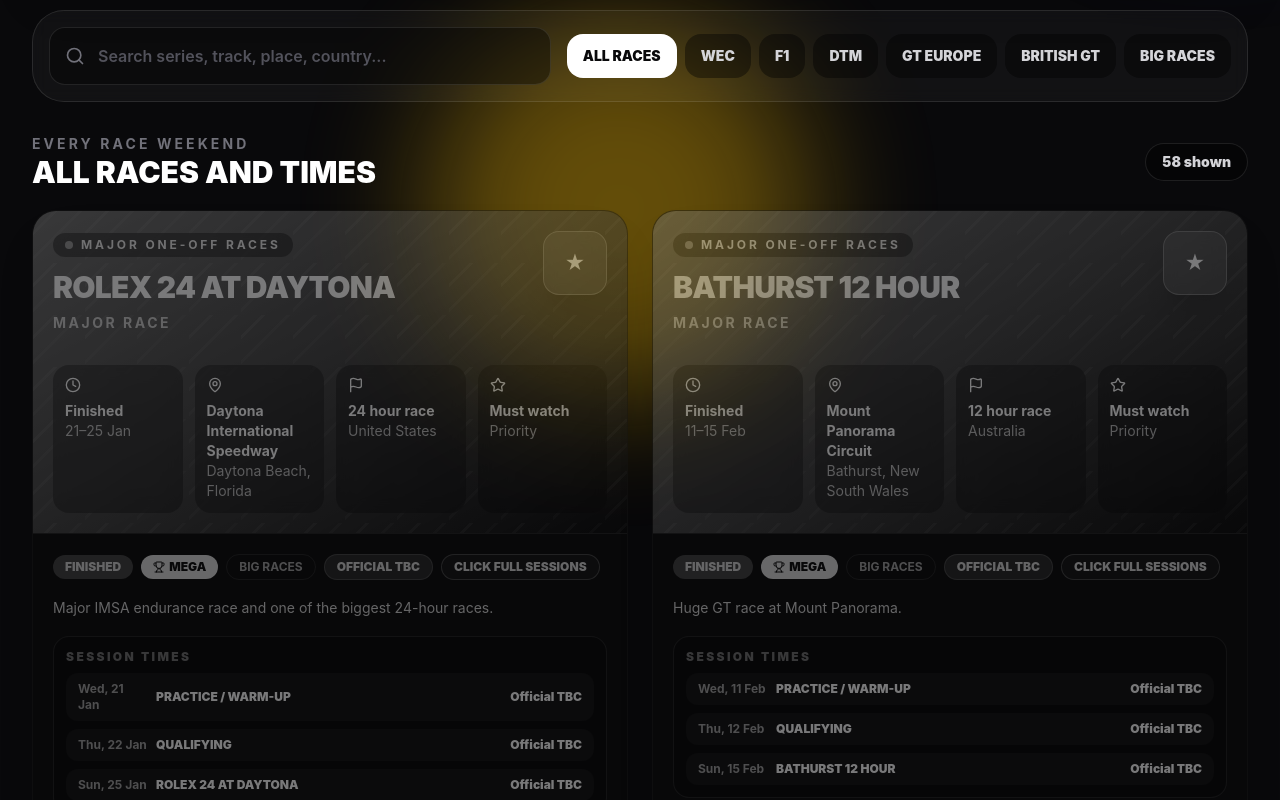
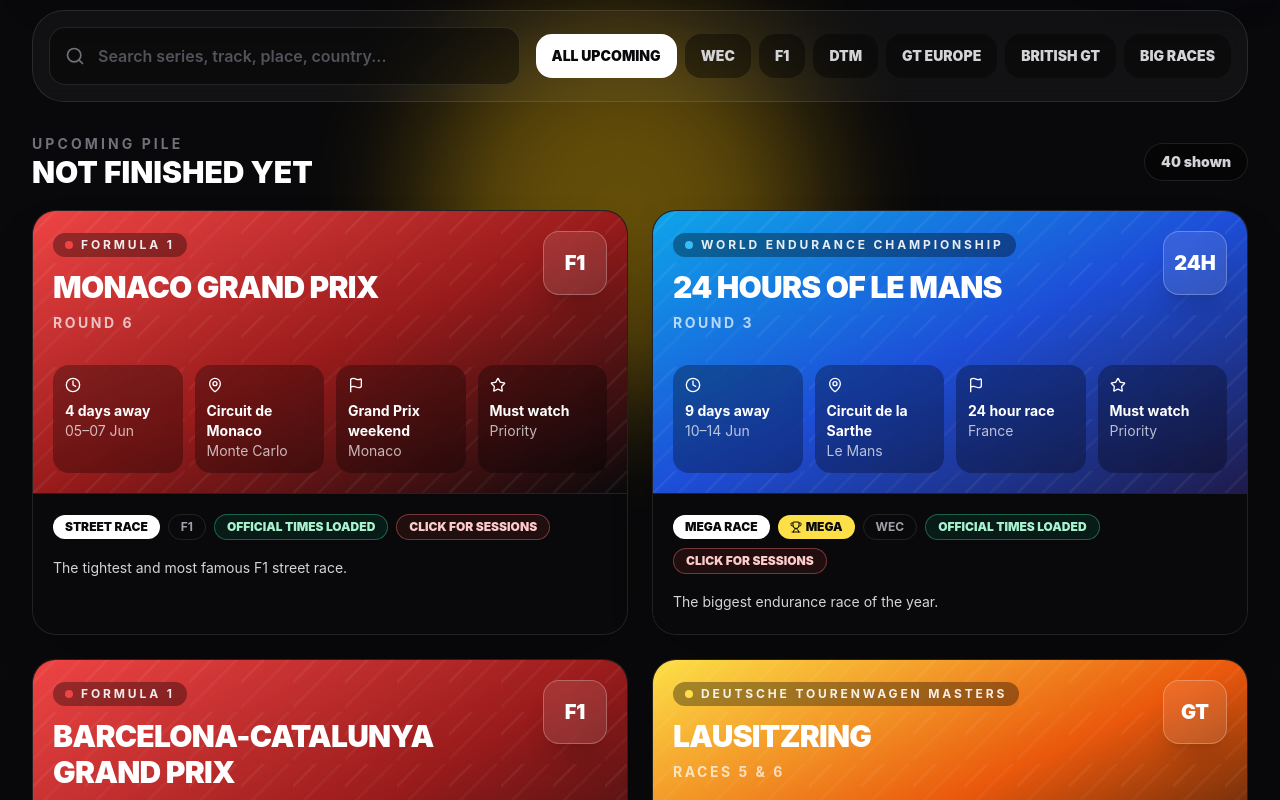
Before and after one commit to banbooz/Racing-tracker, a React (Vite) app: page / in a window 1280 px wide. Shown: the part 560-1360 px from the top of the page. Built offline with nearby package versions, Linux system fonts and the light colour scheme.

Commit message:
Revert layout while keeping session timing data

```diff
--- a/src/App.jsx
+++ b/src/App.jsx
@@ -197,17 +197,10 @@
           <div className="relative flex items-start justify-between gap-4"><div><div className="mb-3 inline-flex items-center gap-2 rounded-full bg-black/35 px-3 py-1 text-xs font-bold uppercase tracking-[0.24em] text-white/90 backdrop-blur"><span className={`h-2 w-2 rounded-full ${series.accent}`} />{series.full}</div><h2 className="max-w-md text-2xl font-black uppercase leading-none tracking-tight text-white md:text-3xl">{race.title}</h2><p className="mt-2 text-sm font-bold uppercase tracking-[0.18em] text-white/70">{race.round}</p></div><div className="flex h-16 w-16 shrink-0 items-center justify-center rounded-2xl border border-white/25 bg-white/10 text-xl font-black text-white shadow-xl backdrop-blur">{series.icon}</div></div>
           <div className="relative mt-8 grid grid-cols-2 gap-3 text-sm text-white md:grid-cols-4"><Info icon={<Clock />} main={getDaysAway(race)} sub={formatDateRange(race.startDate, race.endDate)} /><Info icon={<MapPin />} main={race.track} sub={race.location} /><Info icon={<Flag />} main={race.time} sub={race.country} /><Info icon={<Star />} main={race.priority} sub="Priority" /></div>
         </div>
-        <div className="border-t border-white/10 bg-zinc-950 p-5"><div className="mb-4 flex flex-wrap items-center gap-2"><span className={`rounded-full px-3 py-1 text-xs font-black uppercase ${past ? "bg-zinc-700 text-zinc-300" : "bg-white text-zinc-950"}`}>{past ? "Finished" : live ? "On now" : race.status}</span>{race.major && <span className="inline-flex items-center gap-1 rounded-full bg-yellow-300 px-3 py-1 text-xs font-black uppercase text-zinc-950"><Trophy className="h-3 w-3" /> Mega</span>}<span className="rounded-full border border-white/10 px-3 py-1 text-xs font-bold uppercase text-zinc-400">{series.name}</span><span className={`rounded-full border px-3 py-1 text-xs font-black uppercase ${official ? "border-emerald-400/40 bg-emerald-500/10 text-emerald-200" : "border-zinc-500/40 bg-zinc-800 text-zinc-300"}`}>{official ? "Official times visible" : "Official TBC"}</span><span className="rounded-full border border-red-400/40 bg-red-500/10 px-3 py-1 text-xs font-black uppercase text-red-200">Click full sessions</span></div><p className="text-sm leading-6 text-zinc-300">{race.notes}</p><SessionPreview race={race} /></div>
+        <div className="border-t border-white/10 bg-zinc-950 p-5"><div className="mb-4 flex flex-wrap items-center gap-2"><span className={`rounded-full px-3 py-1 text-xs font-black uppercase ${past ? "bg-zinc-700 text-zinc-300" : "bg-white text-zinc-950"}`}>{past ? "Finished" : live ? "On now" : race.status}</span>{race.major && <span className="inline-flex items-center gap-1 rounded-full bg-yellow-300 px-3 py-1 text-xs font-black uppercase text-zinc-950"><Trophy className="h-3 w-3" /> Mega</span>}<span className="rounded-full border border-white/10 px-3 py-1 text-xs font-bold uppercase text-zinc-400">{series.name}</span><span className={`rounded-full border px-3 py-1 text-xs font-black uppercase ${official ? "border-emerald-400/40 bg-emerald-500/10 text-emerald-200" : "border-zinc-500/40 bg-zinc-800 text-zinc-300"}`}>{official ? "Official times loaded" : "Official TBC"}</span><span className="rounded-full border border-red-400/40 bg-red-500/10 px-3 py-1 text-xs font-black uppercase text-red-200">Click for sessions</span></div><p className="text-sm leading-6 text-zinc-300">{race.notes}</p></div>
       </button>
     </motion.article>
   );
-}
-
-function SessionPreview({ race }) {
-  const sessions = getWeekendSessions(race);
-  const mainRace = [...sessions].reverse().find((session) => session.type === "Race") || sessions[sessions.length - 1];
-  const preview = [sessions[0], sessions.find((session) => session.type === "Qualifying") || sessions[1], mainRace].filter(Boolean);
-  return <div className="mt-4 rounded-2xl border border-white/10 bg-black/30 p-3"><p className="mb-2 text-xs font-black uppercase tracking-[0.2em] text-zinc-500">Session times</p><div className="grid gap-2">{preview.map((session, index) => <div key={`${race.id}-preview-${index}`} className="grid grid-cols-[70px_1fr_95px] items-center gap-2 rounded-xl bg-white/[0.04] px-3 py-2 text-xs"><p className="font-bold text-zinc-400">{session.day}</p><p className="truncate font-black uppercase text-white">{session.name}</p><p className="text-right font-black text-white">{session.time}</p></div>)}</div></div>;
 }
 
 function RaceModal({ race, onClose }) {
@@ -219,7 +212,7 @@
     <div className="fixed inset-0 z-50 flex items-center justify-center bg-black/75 p-4 backdrop-blur-sm" onClick={onClose}>
       <motion.div initial={{ opacity: 0, scale: 0.96, y: 18 }} animate={{ opacity: 1, scale: 1, y: 0 }} className="max-h-[90vh] w-full max-w-4xl overflow-y-auto rounded-[2rem] border border-white/10 bg-zinc-950 shadow-2xl" onClick={(e) => e.stopPropagation()}>
         <div className={`relative bg-gradient-to-br ${series.gradient} p-6 md:p-8`}><button onClick={onClose} className="absolute right-4 top-4 rounded-2xl bg-black/35 p-3 text-white backdrop-blur hover:bg-black/55"><X className="h-5 w-5" /></button><div className="mb-4 inline-flex items-center gap-2 rounded-full bg-black/35 px-3 py-1 text-xs font-bold uppercase tracking-[0.24em] text-white/90 backdrop-blur"><span className={`h-2 w-2 rounded-full ${series.accent}`} />{series.full}</div><h2 className="max-w-3xl text-4xl font-black uppercase leading-none tracking-tight text-white md:text-6xl">{race.title}</h2><p className="mt-3 text-sm font-bold uppercase tracking-[0.18em] text-white/75">{race.round} • {formatDateRange(race.startDate, race.endDate)}</p><div className="mt-6 grid gap-3 text-sm text-white md:grid-cols-3"><Info icon={<MapPin />} main={race.track} sub={`${race.location}, ${race.country}`} /><Info icon={<Flag />} main={race.time} sub={race.status} /><Info icon={<Timer />} main={getDaysAway(race)} sub="Weekend status" /></div></div>
-        <div className="p-5 md:p-8"><div className="mb-5 flex items-center gap-3"><div className="flex h-12 w-12 items-center justify-center rounded-2xl bg-red-600"><ListChecks className="h-6 w-6" /></div><div><p className="text-xs font-bold uppercase tracking-[0.24em] text-zinc-500">Weekend breakdown</p><h3 className="text-2xl font-black uppercase">Practice, qualifying and races</h3></div></div><div className="grid gap-3">{sessions.map((session, index) => <SessionRow key={`${session.name}-${index}`} session={session} index={index} />)}</div><p className="mt-6 rounded-2xl border border-white/10 bg-white/[0.04] p-4 text-sm leading-6 text-zinc-400">{official ? "These session times are entered from official race schedule pages and are visible on the card and here." : "This event needs an official timetable source before exact times are added. No fake times are used."}</p></div>
+        <div className="p-5 md:p-8"><div className="mb-5 flex items-center gap-3"><div className="flex h-12 w-12 items-center justify-center rounded-2xl bg-red-600"><ListChecks className="h-6 w-6" /></div><div><p className="text-xs font-bold uppercase tracking-[0.24em] text-zinc-500">Weekend breakdown</p><h3 className="text-2xl font-black uppercase">Practice, qualifying and races</h3></div></div><div className="grid gap-3">{sessions.map((session, index) => <SessionRow key={`${session.name}-${index}`} session={session} index={index} />)}</div><p className="mt-6 rounded-2xl border border-white/10 bg-white/[0.04] p-4 text-sm leading-6 text-zinc-400">{official ? "These session times are entered from official race schedule pages." : "This event needs an official timetable source before exact times are added. No fake times are used."}</p></div>
       </motion.div>
     </div>
   );
@@ -236,21 +229,24 @@
   const [activeSeries, setActiveSeries] = useState("ALL");
   const [query, setQuery] = useState("");
   const [selectedRace, setSelectedRace] = useState(null);
-  const upcoming = RACES.filter((race) => !isPast(race)).sort((a, b) => parseDate(a.startDate) - parseDate(b.startDate));
-  const nextRace = upcoming[0];
-  const filteredRaces = useMemo(() => { const base = activeSeries === "ALL" ? RACES : RACES.filter((race) => race.series === activeSeries); return base.filter((race) => `${race.title} ${race.round} ${race.track} ${race.location} ${race.country} ${SERIES[race.series].full}`.toLowerCase().includes(query.toLowerCase())).sort((a, b) => parseDate(a.startDate) - parseDate(b.startDate)); }, [activeSeries, query]);
+  const allUpcoming = RACES.filter((race) => !isPast(race)).sort((a, b) => parseDate(a.startDate) - parseDate(b.startDate));
+  const nextRace = allUpcoming[0];
+  const filteredRaces = useMemo(() => {
+    const base = activeSeries === "ALL" ? RACES.filter((race) => !isPast(race)) : RACES.filter((race) => race.series === activeSeries);
+    return base.filter((race) => `${race.title} ${race.round} ${race.track} ${race.location} ${race.country} ${SERIES[race.series].full}`.toLowerCase().includes(query.toLowerCase())).sort((a, b) => parseDate(a.startDate) - parseDate(b.startDate));
+  }, [activeSeries, query]);
 
   return (
     <main className="min-h-screen overflow-hidden bg-zinc-950 text-white">
       <div className="pointer-events-none fixed inset-0 opacity-40"><div className="absolute left-[-10%] top-[-20%] h-96 w-96 rounded-full bg-red-600 blur-3xl" /><div className="absolute right-[-10%] top-20 h-96 w-96 rounded-full bg-blue-700 blur-3xl" /><div className="absolute bottom-[-20%] left-1/3 h-96 w-96 rounded-full bg-yellow-500 blur-3xl" /></div>
       <section className="relative mx-auto max-w-7xl px-4 py-8 md:px-8 md:py-12">
-        <header className="mb-8 overflow-hidden rounded-[2rem] border border-white/10 bg-white/[0.04] p-6 shadow-2xl backdrop-blur md:p-8"><div className="flex flex-col gap-6 lg:flex-row lg:items-end lg:justify-between"><div><div className="mb-4 inline-flex items-center gap-2 rounded-full border border-white/10 bg-black/40 px-4 py-2 text-sm font-bold uppercase tracking-[0.24em] text-zinc-300"><Gauge className="h-4 w-4 text-red-400" />Race Hub 2026</div><h1 className="max-w-4xl text-5xl font-black uppercase leading-[0.9] tracking-tighter md:text-7xl">All your racing in one pile</h1><p className="mt-4 max-w-2xl text-base leading-7 text-zinc-300 md:text-lg">All race weekends are visible on the site now. Session times show directly on each card. Click a card for the full session list.</p></div><div className="grid gap-3 sm:grid-cols-3 lg:w-[460px]"><Stat value={upcoming.length} label="Still upcoming" /><Stat value={Object.keys(SERIES).length} label="Series tabs" /><Stat value={RACES.filter(hasOfficialTimes).length} label="Official times" /></div></div></header>
+        <header className="mb-8 overflow-hidden rounded-[2rem] border border-white/10 bg-white/[0.04] p-6 shadow-2xl backdrop-blur md:p-8"><div className="flex flex-col gap-6 lg:flex-row lg:items-end lg:justify-between"><div><div className="mb-4 inline-flex items-center gap-2 rounded-full border border-white/10 bg-black/40 px-4 py-2 text-sm font-bold uppercase tracking-[0.24em] text-zinc-300"><Gauge className="h-4 w-4 text-red-400" />Race Hub 2026</div><h1 className="max-w-4xl text-5xl font-black uppercase leading-[0.9] tracking-tighter md:text-7xl">All your racing in one pile</h1><p className="mt-4 max-w-2xl text-base leading-7 text-zinc-300 md:text-lg">The All tab only shows what is still coming up. Open a series tab to see the full 2026 list. Click any weekend for session timings.</p></div><div className="grid gap-3 sm:grid-cols-3 lg:w-[460px]"><Stat value={allUpcoming.length} label="Still upcoming" /><Stat value={Object.keys(SERIES).length} label="Series tabs" /><Stat value={RACES.filter(hasOfficialTimes).length} label="Official times" /></div></div></header>
         {nextRace && <section className="mb-8 rounded-[2rem] border border-white/10 bg-black/40 p-5 shadow-2xl backdrop-blur md:p-6"><div className="flex flex-col gap-4 md:flex-row md:items-center md:justify-between"><div className="flex items-center gap-4"><div className="flex h-14 w-14 items-center justify-center rounded-2xl bg-red-600 shadow-lg shadow-red-600/30"><Flame className="h-7 w-7" /></div><div><p className="text-sm font-bold uppercase tracking-[0.22em] text-zinc-400">Next thing to watch</p><h2 className="text-2xl font-black uppercase">{nextRace.title}</h2><p className="text-sm text-zinc-400">{SERIES[nextRace.series].full} • {nextRace.track}, {nextRace.location}</p></div></div><button onClick={() => setSelectedRace(nextRace)} className="rounded-2xl bg-white px-5 py-3 text-left text-zinc-950 hover:bg-zinc-200"><p className="text-sm font-bold uppercase text-zinc-500">Starts</p><p className="text-xl font-black">{getDaysAway(nextRace)}</p></button></div></section>}
-        <section className="mb-8 flex flex-col gap-4 rounded-[2rem] border border-white/10 bg-white/[0.04] p-4 backdrop-blur md:flex-row md:items-center md:justify-between"><div className="relative flex-1"><Search className="pointer-events-none absolute left-4 top-1/2 h-5 w-5 -translate-y-1/2 text-zinc-500" /><input value={query} onChange={(e) => setQuery(e.target.value)} placeholder="Search series, track, place, country..." className="w-full rounded-2xl border border-white/10 bg-black/40 py-4 pl-12 pr-4 font-semibold text-white outline-none ring-red-500/40 placeholder:text-zinc-600 focus:ring-4" /></div><div className="flex flex-wrap gap-2"><Filter active={activeSeries === "ALL"} onClick={() => setActiveSeries("ALL")}>All races</Filter>{Object.entries(SERIES).map(([key, series]) => <Filter key={key} active={activeSeries === key} onClick={() => setActiveSeries(key)}>{series.name}</Filter>)}</div></section>
-        <div className="mb-5 flex items-center justify-between gap-4"><div><p className="text-sm font-bold uppercase tracking-[0.22em] text-zinc-500">{activeSeries === "ALL" ? "Every race weekend" : `${SERIES[activeSeries].full} full 2026 list`}</p><h2 className="text-3xl font-black uppercase">{activeSeries === "ALL" ? "All races and times" : "Series archive"}</h2></div><p className="rounded-full border border-white/10 bg-black/40 px-4 py-2 text-sm font-black text-zinc-300">{filteredRaces.length} shown</p></div>
+        <section className="mb-8 flex flex-col gap-4 rounded-[2rem] border border-white/10 bg-white/[0.04] p-4 backdrop-blur md:flex-row md:items-center md:justify-between"><div className="relative flex-1"><Search className="pointer-events-none absolute left-4 top-1/2 h-5 w-5 -translate-y-1/2 text-zinc-500" /><input value={query} onChange={(e) => setQuery(e.target.value)} placeholder="Search series, track, place, country..." className="w-full rounded-2xl border border-white/10 bg-black/40 py-4 pl-12 pr-4 font-semibold text-white outline-none ring-red-500/40 placeholder:text-zinc-600 focus:ring-4" /></div><div className="flex flex-wrap gap-2"><Filter active={activeSeries === "ALL"} onClick={() => setActiveSeries("ALL")}>All upcoming</Filter>{Object.entries(SERIES).map(([key, series]) => <Filter key={key} active={activeSeries === key} onClick={() => setActiveSeries(key)}>{series.name}</Filter>)}</div></section>
+        <div className="mb-5 flex items-center justify-between gap-4"><div><p className="text-sm font-bold uppercase tracking-[0.22em] text-zinc-500">{activeSeries === "ALL" ? "Upcoming pile" : `${SERIES[activeSeries].full} full 2026 list`}</p><h2 className="text-3xl font-black uppercase">{activeSeries === "ALL" ? "Not finished yet" : "Series archive"}</h2></div><p className="rounded-full border border-white/10 bg-black/40 px-4 py-2 text-sm font-black text-zinc-300">{filteredRaces.length} shown</p></div>
         <section className="grid gap-6 lg:grid-cols-2">{filteredRaces.map((race, index) => <RaceCard key={race.id} race={race} index={index} faded={activeSeries !== "ALL" && isPast(race)} onOpen={setSelectedRace} />)}</section>
         {filteredRaces.length === 0 && <div className="rounded-[2rem] border border-white/10 bg-black/40 p-10 text-center"><CalendarDays className="mx-auto mb-4 h-10 w-10 text-zinc-500" /><h2 className="text-2xl font-black uppercase">No races found</h2><p className="mt-2 text-zinc-400">Try another search or series filter.</p></div>}
-        <footer className="mt-10 rounded-[2rem] border border-white/10 bg-black/40 p-5 text-sm leading-6 text-zinc-400">Past races are greyed in series tabs. Cards with green badges have official times loaded. Cards marked Official TBC still need a verified official timetable before exact times are added.</footer>
+        <footer className="mt-10 rounded-[2rem] border border-white/10 bg-black/40 p-5 text-sm leading-6 text-zinc-400">All automatically hides finished weekends from the main pile. Series tabs keep every 2026 weekend visible, with past races greyed out.</footer>
       </section>
       <RaceModal race={selectedRace} onClose={() => setSelectedRace(null)} />
     </main>
```
